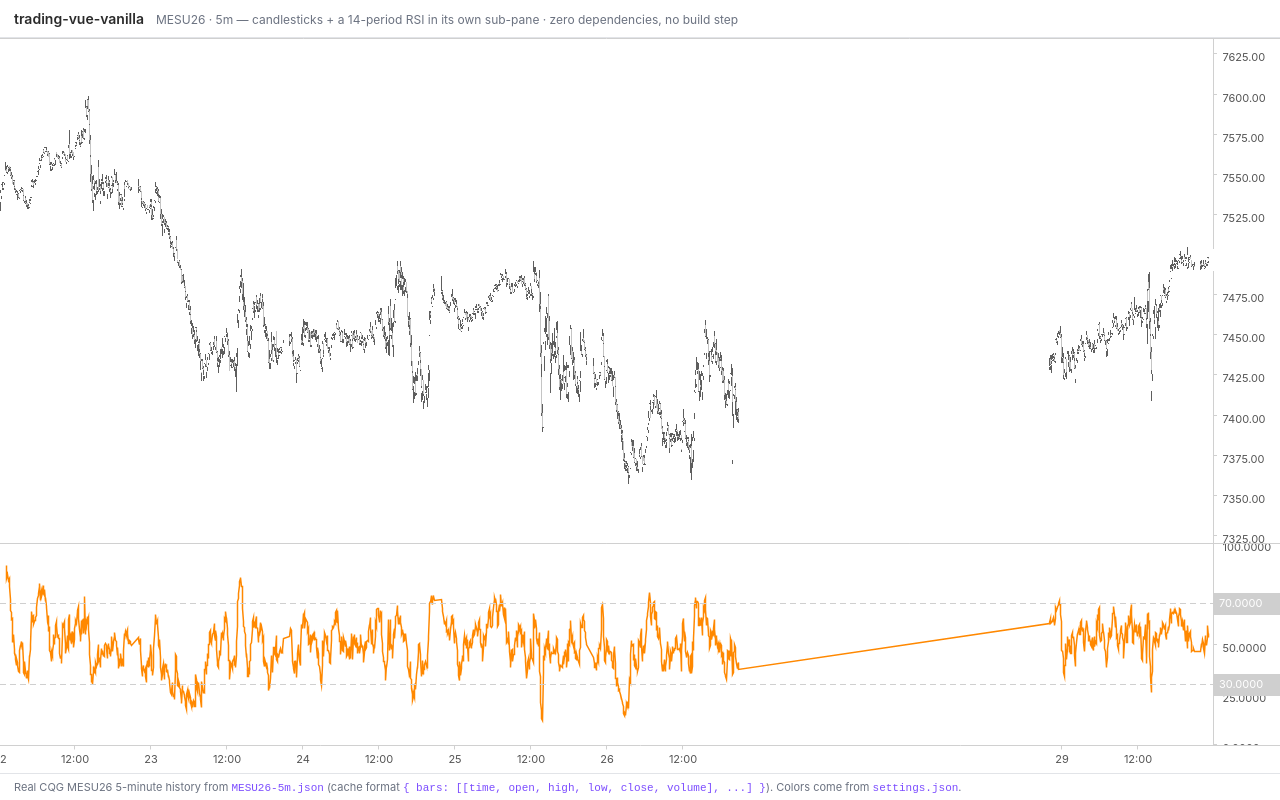
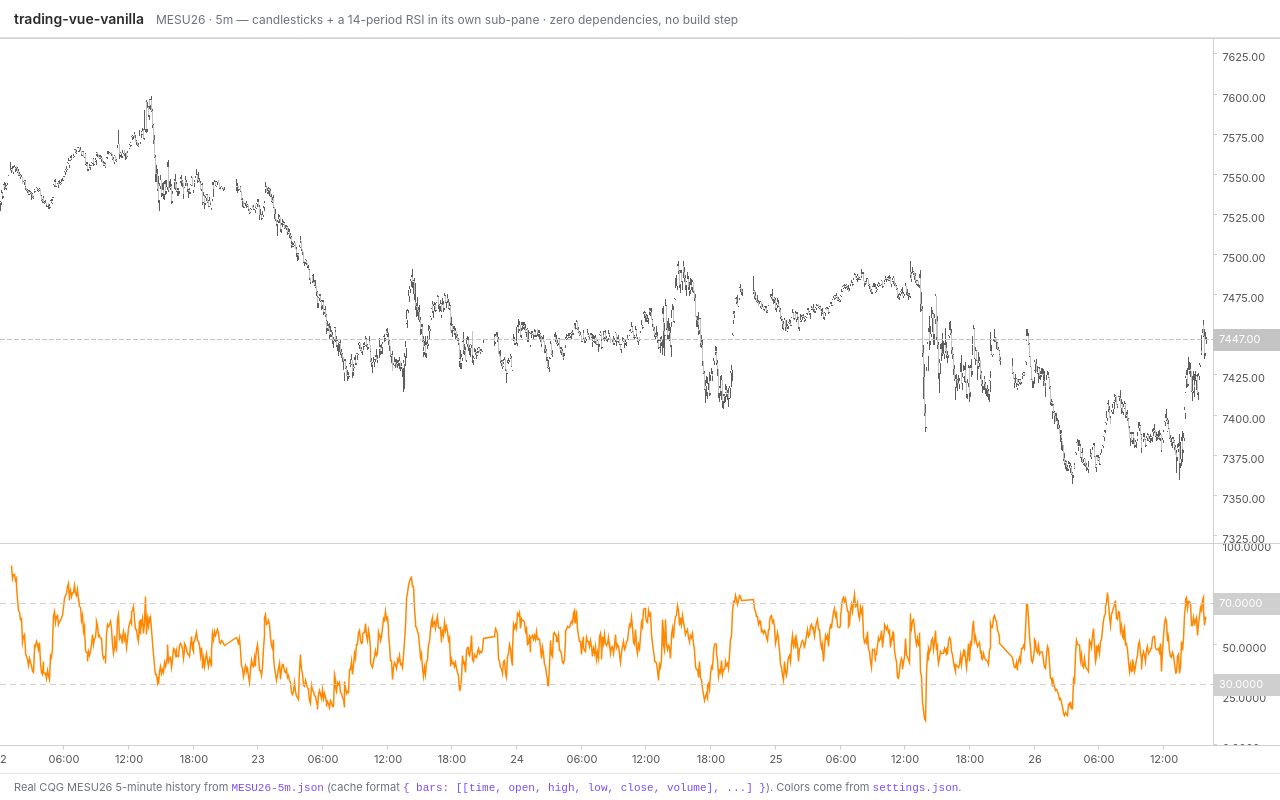
Before and after one commit to ether-strannik/trading_vue_vanilla_js, a website: page examples/index.html in a window 1280 px wide. Drawn offline with Linux system fonts and the light colour scheme.

Commit message:
Demo: trim data to last Friday 16:00 UTC close

```diff
--- a/examples/index.html
+++ b/examples/index.html
@@ -61,10 +61,13 @@
     //    format { bars: [[time, open, high, low, close, volume], ...] } (time = UNIX
     //    seconds) - we map each row to the engine's bar shape. Falls back to a
     //    synthesized series if the file can't be fetched (e.g. opened via file://).
+    // Trim the history to last Friday's 16:00 UTC close (2026-06-26 16:00).
+    const CUTOFF = Date.UTC(2026, 5, 26, 16, 0, 0) / 1000;
     const bars = await fetch('./MESU26-5m.json')
       .then((r) => r.json())
-      .then((d) => (d.bars || []).map(([time, open, high, low, close, volume]) =>
-        ({ time, open, high, low, close, volume })))
+      .then((d) => (d.bars || [])
+        .map(([time, open, high, low, close, volume]) => ({ time, open, high, low, close, volume }))
+        .filter((b) => b.time <= CUTOFF))
       .catch(() => generateBars({ count: 1440, step: 300 }));
 
     // 4) Main pane (paneIndex 0): candlesticks, colored from settings.
```
